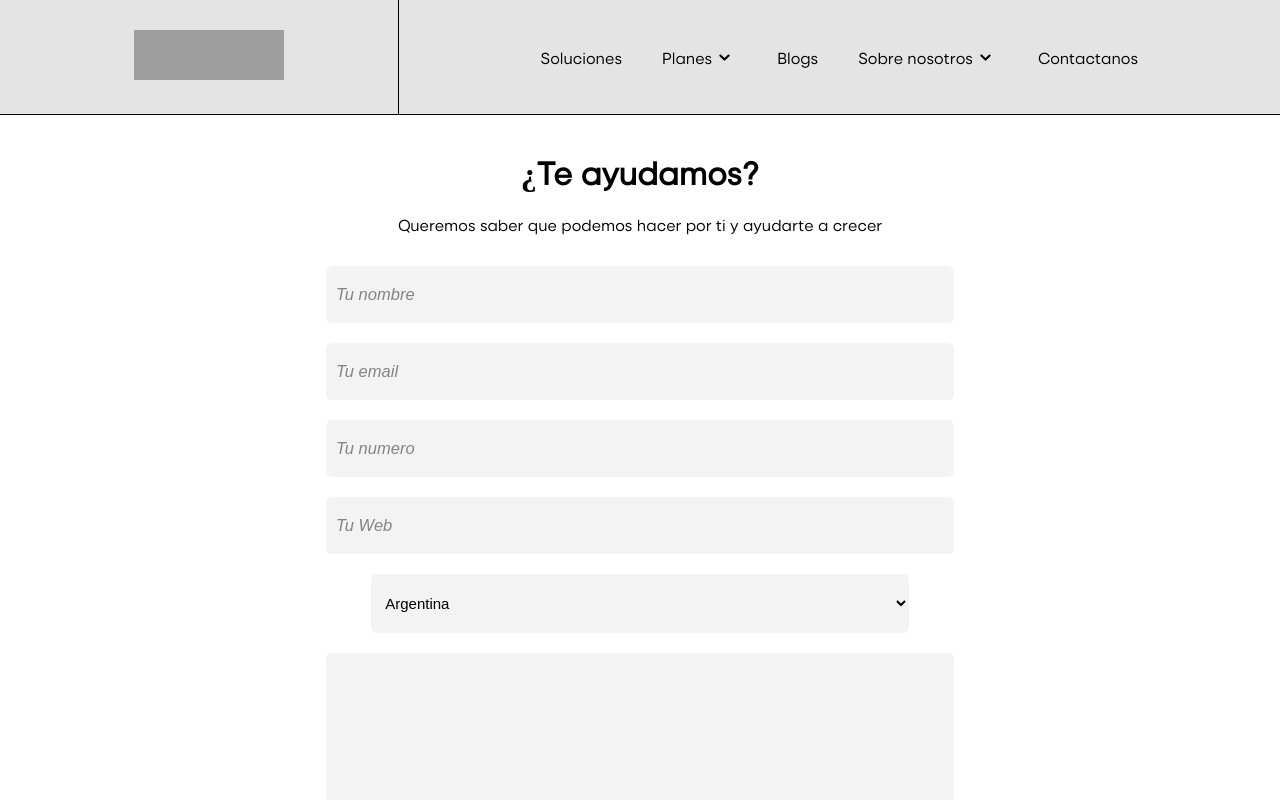
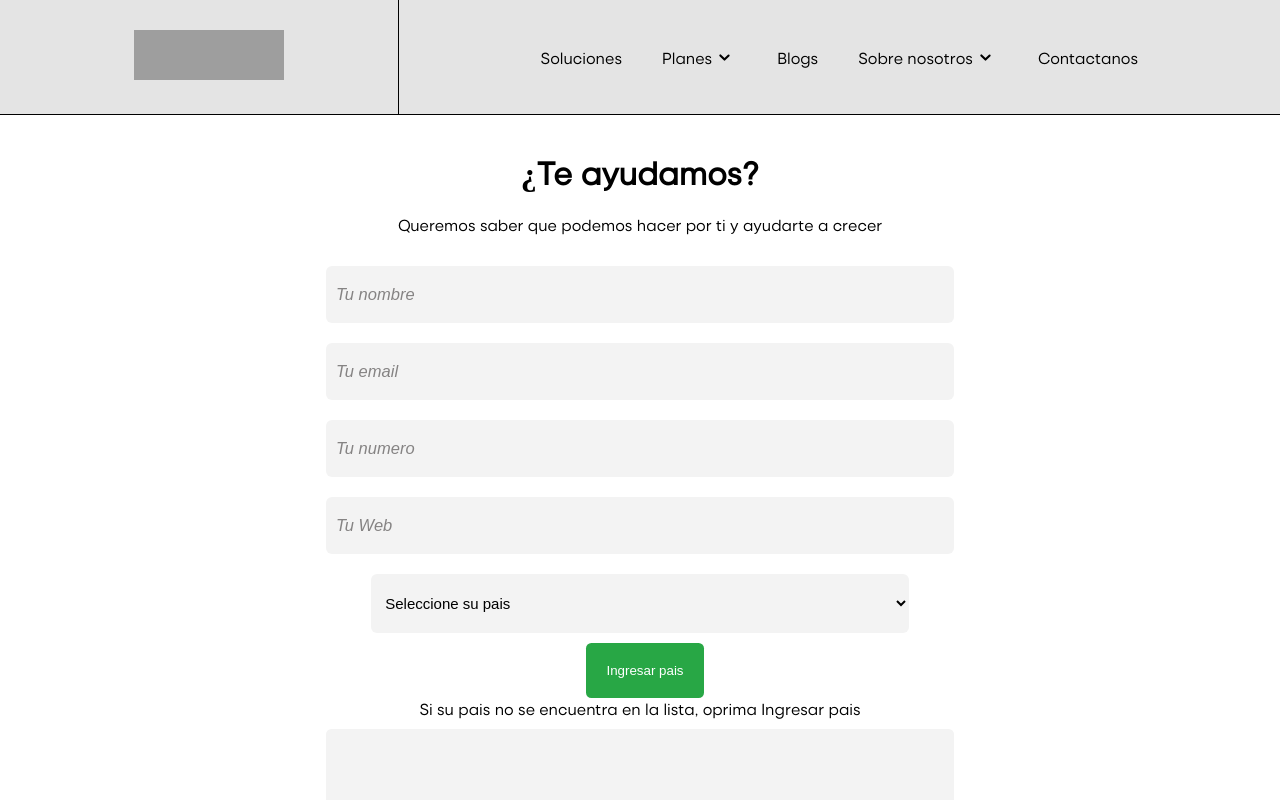
Before and after one commit to adrian411997/protitpo-pagina, a React (Create React App) app: page /contact in a window 1280 px wide. Shown: the top 800 px of the page. Built offline with nearby package versions, Linux system fonts and the light colour scheme; grey boxes are pictures that could not be loaded.

Commit message:
FixedContactanos

```diff
--- a/src/components/main/Home/Contactanos/Contactanos.jsx
+++ b/src/components/main/Home/Contactanos/Contactanos.jsx
@@ -69,12 +69,35 @@ const Contactanos = () => {
                 placeholder="Tu Web"
                 type={"url"}
               />
+              {hideInput ? (
+                <div className="contactanos-div-input">
+                  <input
+                    onChange={handleOnChange}
+                    className="input"
+                    name="pais"
+                    placeholder="Introduzca su pais"
+                  />
+                  <button type={"button"} onClick={showInput}>
+                    Atras
+                  </button>
+                </div>
+              ) : (
+                <div className="contactanos-div-select">
                   <select onChange={handleOnChange} name="pais">
+                    <option value="">Seleccione su pais</option>
                     <option value="Argentina">Argentina</option>
                     <option value="España">España</option>
                     <option value="Estados Unidos">Estados Unidos</option>
                     <option value="Chile">Chile</option>
                   </select>
+                  <button onClick={showInput} type={"button"}>
+                    Ingresar pais
+                  </button>
+                </div>
+              )}
+              <span>
+                Si su pais no se encuentra en la lista, oprima Ingresar pais
+              </span>
               <textarea onChange={handleOnChange} name="text" />
               <div className="div-button">
                 <button
```
Lines whose indentation alone changed are shown as unchanged.
